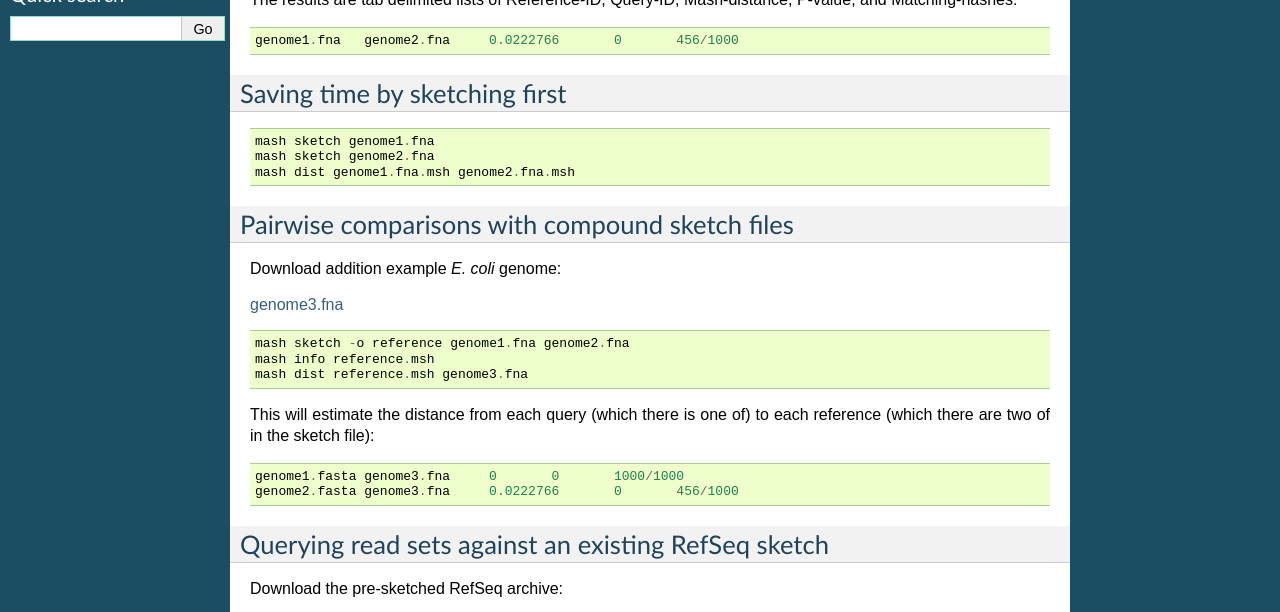
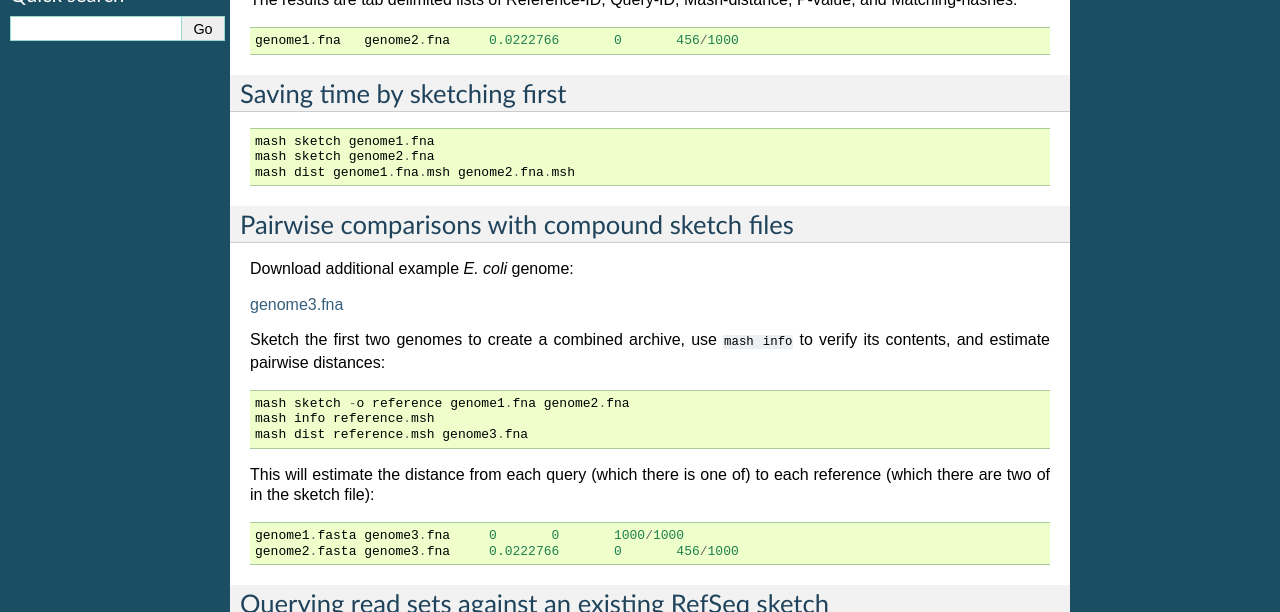
Before and after one commit to marbl/Mash, a Sphinx documentation site: the page built from doc/sphinx/tutorials.rst, in a window 1280 px wide and 900 px high, scrolled down 444 px, cut to the strip 0-612 px from the top of the window. Built offline with Sphinx 7.4.7, drawn with Linux system fonts in a browser that asks for light colours; pages that are not in the unit, such as notebooks, are missing from menus.

Commit message:
docs: tutorial update

```diff
--- a/doc/sphinx/tutorials.rst
+++ b/doc/sphinx/tutorials.rst
@@ -35,9 +35,12 @@ Saving time by sketching first
 Pairwise comparisons with compound sketch files
 -----------------------------------------------
 
-Download addition example *E. coli* genome:
+Download additional example *E. coli* genome:
 
 | `genome3.fna <https://github.com/marbl/Mash/raw/master/data/genome3.fna>`_
+
+Sketch the first two genomes to create a combined archive, use :code:`mash info`
+to verify its contents, and estimate pairwise distances:
 
 .. code::
 
```
